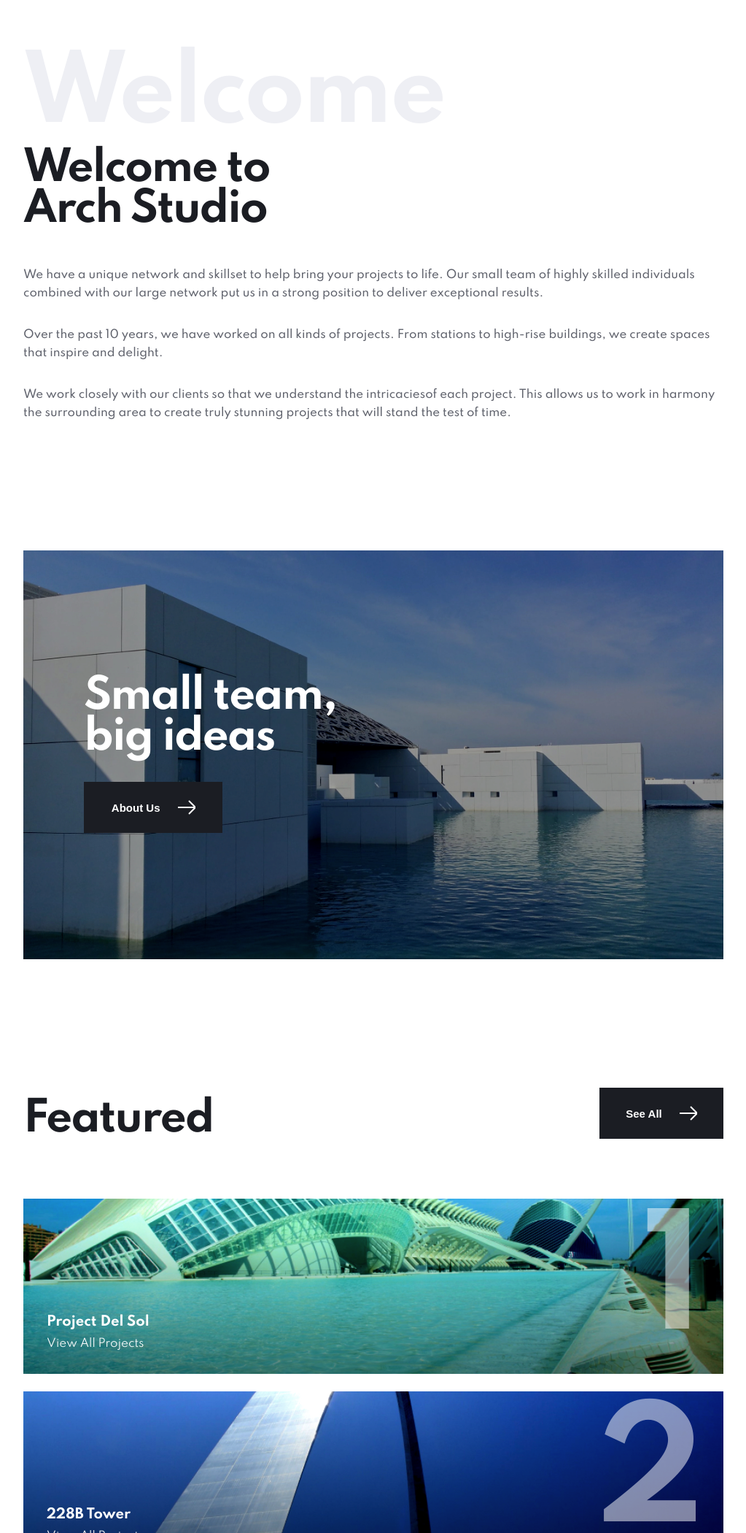
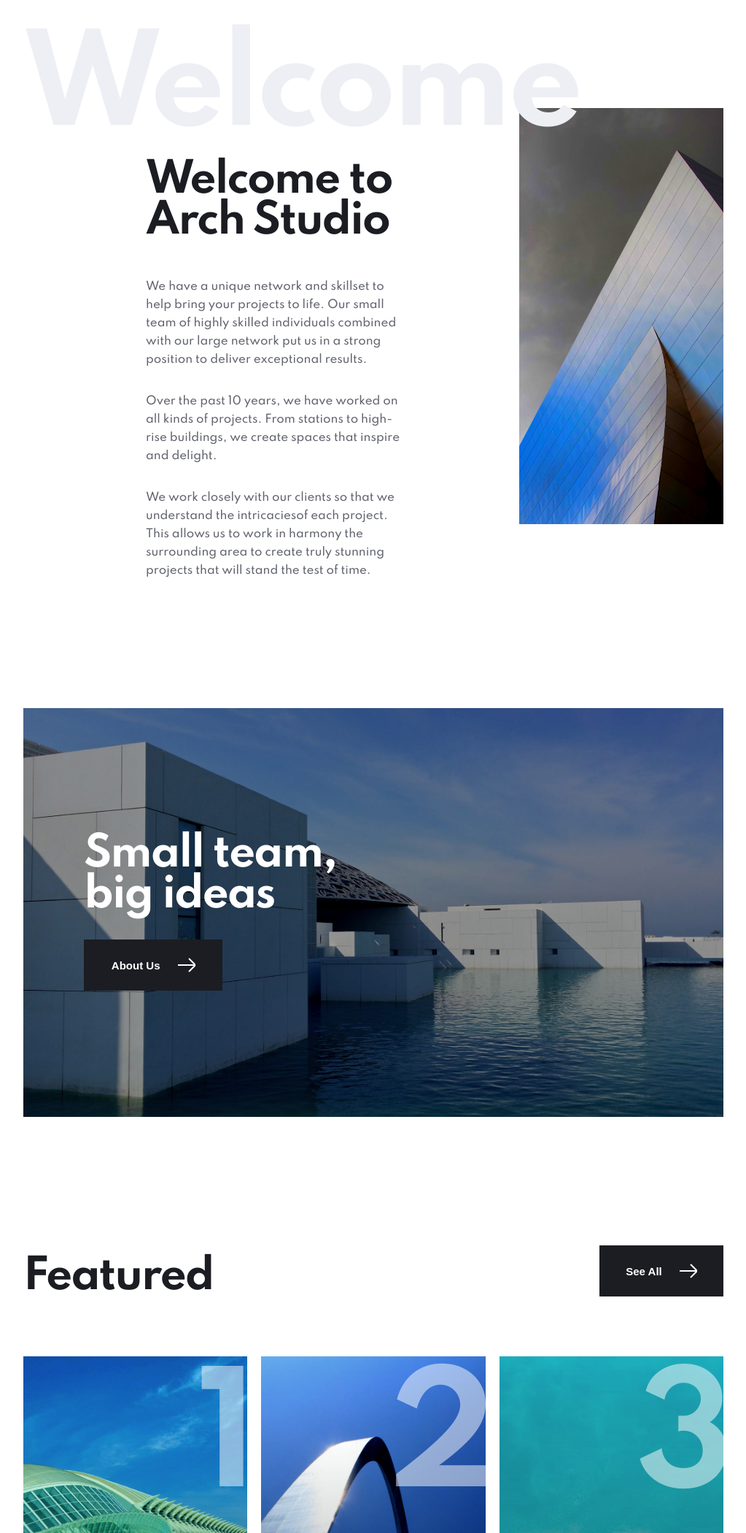
Before and after one commit to arctindev/arch-studio-gatsby, a Gatsby site: page / in a window 1280 px wide. Shown: the part 700-2800 px from the top of the page at 73% size, without its empty margins (128-1151 px from the left). Built offline with nearby package versions, Linux system fonts and the light colour scheme; Gatsby itself is replaced by a stand-in of ours.

Commit message:
Added fully responsive pages

```diff
--- a/src/components/AboutUsArticle/AboutUsArticle.js
+++ b/src/components/AboutUsArticle/AboutUsArticle.js
@@ -5,10 +5,13 @@ import {
   ArticleText,
   ArticleTitle,
   NormalWrapper,
+  ArticleImage,
+  RWDArticle,
 } from "./AboutUsArticle.styled"
 export default function AboutUsArticle() {
   return (
     <NormalWrapper>
+      <RWDArticle>
         {AboutUsData.map((item, index) => (
           <ArticleWithDecoration key={index}>
             <ArticleTitle>{item.title}</ArticleTitle>
@@ -17,6 +20,8 @@ export default function AboutUsArticle() {
             <ArticleText>{item.article3}</ArticleText>
           </ArticleWithDecoration>
         ))}
+      </RWDArticle>
+      <ArticleImage />
     </NormalWrapper>
   )
 }
--- a/src/components/AboutUsHero/AboutUsHero.styles.js
+++ b/src/components/AboutUsHero/AboutUsHero.styles.js
@@ -91,7 +91,7 @@ export const AboutUsHeroTitle = styled.h1`
     color: ${({ theme }) => theme.colors.aboutUsHeroTitle};
     font-size: 56px;
     margin: 9rem 0 2rem 0;
-    font-size: 56px;
+    line-height: 56px;
     letter-spacing: -2px;
   }
   &:after {
--- a/src/components/ContactDetails/ContactDetails.styles.js
+++ b/src/components/ContactDetails/ContactDetails.styles.js
@@ -34,7 +34,7 @@ export const DetailsTitle = styled.h1`
     width: 100%;
   }
   @media only screen and (min-width: 1120px) {
-    width: 25rem;
+    width: 15rem;
     margin-top: 0rem;
   }
 `
--- a/src/components/ContactForm/ContactForm.styled.js
+++ b/src/components/ContactForm/ContactForm.styled.js
@@ -35,6 +35,8 @@ export const FormTitle = styled.h1`
   @media only screen and (min-width: 700px) {
     width: 30rem;
     font-size: 56px;
+    line-height: 56px;
+    letter-spacing: -2px;
   }
   @media only screen and (min-width: 1120px) {
     width: 20rem;
--- a/src/components/ContactHero/ContactHero.styles.js
+++ b/src/components/ContactHero/ContactHero.styles.js
@@ -91,7 +91,7 @@ export const ContactHeroTitle = styled.h1`
     color: ${({ theme }) => theme.colors.contactHeroTitle};
     font-size: 56px;
     margin: 9rem 0 2rem 0;
-    font-size: 56px;
+    line-height: 56px;
     letter-spacing: -2px;
   }
   &:after {
--- a/src/components/Hero/Hero.styles.js
+++ b/src/components/Hero/Hero.styles.js
@@ -16,7 +16,7 @@ export const StyledHero = styled.div`
   color: ${({ theme }) => theme.colors.heroFont};
   background: url(${image}) no-repeat;
   background-size: cover;
-  background-position: 50% 70%;
+  background-position: 30% 70%;
   filter: contrast(115%) saturate(150%) brightness(110%);
   display: flex;
   align-items: center;
--- a/src/components/ItemWithImage/ItemWithImage.js
+++ b/src/components/ItemWithImage/ItemWithImage.js
@@ -7,7 +7,7 @@ import {
   ItemTextWrapper,
 } from "./ItemWithImage.styles"
 
-export default function ItemWithImage({ image, title, text }) {
+export default function ItemWithImage({ counter, image, title, text }) {
   const [active, setActive] = useState(false)
   let timeout = ""
   const handleMouseEnter = () => {
@@ -22,6 +22,7 @@ export default function ItemWithImage({ image, title, text }) {
 
   return (
     <ItemWrapper
+      counter={counter}
       onMouseEnter={handleMouseEnter}
       onMouseLeave={handleMouseLeave}
     >
--- a/src/components/ItemWithImage/ItemWithImage.styles.js
+++ b/src/components/ItemWithImage/ItemWithImage.styles.js
@@ -5,6 +5,30 @@ export const ItemWrapper = styled.div`
   width: 100%;
   position: relative;
   margin-bottom: 1.5rem;
+  @media only screen and (min-width: 1120px) {
+    width: 32%;
+    height: 560px;
+  }
+
+  &::after {
+    display: none;
+    position: absolute;
+    z-index: 1;
+    top: 0;
+    right: 2vw;
+    content: "${({ counter }) => (counter ? counter : null)}";
+    font-size: 200px;
+    color: white;
+    opacity: 0.5;
+    font-family: "Spartan";
+    font-weight: bold;
+    @media only screen and (min-width: 700px) {
+      display: block;
+    }
+    @media only screen and (min-width: 1120px) {
+      right: -1rem;
+    }
+  }
 `
 
 export const MaskedImage = styled.div`
@@ -39,7 +63,7 @@ export const MaskedImage = styled.div`
   }
   & > img {
     object-fit: cover;
-    object-position: 30% 60%;
+    object-position: 50%;
     width: inherit;
     height: inherit;
   }
@@ -53,6 +77,9 @@ export const ItemTextWrapper = styled.div`
   flex-direction: column;
   justify-content: flex-end;
   color: ${({ theme }) => theme.colors.itemWithImageText};
+  @media only screen and (min-width: 1120px) {
+    width: 15rem;
+  }
 `
 
 export const ItemTitle = styled.h3`
--- a/src/components/LandingArticle/LandingArticle.js
+++ b/src/components/LandingArticle/LandingArticle.js
@@ -4,6 +4,8 @@ import {
   ArticleTitle,
   NormalWrapper,
   PageDecoration,
+  ArticleImage,
+  RWDArticle,
 } from "./LandingArticle.styles"
 import ArticleWithDecoration from "../ArticleWithDecoration/ArticleWithDecoration"
 import { LandingArticleData } from "../../data/LandingData/LandingData"
@@ -11,6 +13,7 @@ import { LandingArticleData } from "../../data/LandingData/LandingData"
 export default function LandingArticle() {
   return (
     <NormalWrapper>
+      <RWDArticle>
         <PageDecoration>Welcome</PageDecoration>
         {LandingArticleData.map((item, index) => (
           <ArticleWithDecoration key={index}>
@@ -20,6 +23,8 @@ export default function LandingArticle() {
             <ArticleText>{item.article3}</ArticleText>
           </ArticleWithDecoration>
         ))}
+      </RWDArticle>
+      <ArticleImage />
     </NormalWrapper>
   )
 }
--- a/src/components/LandingArticle/LandingArticle.styles.js
+++ b/src/components/LandingArticle/LandingArticle.styles.js
@@ -1,9 +1,10 @@
 import styled from "styled-components"
+import image from "../../assets/images/landing/landing-article.jpg"
 
 export const NormalWrapper = styled.div`
   margin-top: 10rem;
   position: relative;
-  transition: padding 0.3s ease-in-out, opacity 0.1s ease-in-out;
+  width: 100%;
   &:before {
     content: "";
     position: absolute;
@@ -20,9 +21,52 @@ export const NormalWrapper = styled.div`
   @media only screen and (min-width: 700px) {
     margin-top: 11rem;
   }
+  @media only screen and (min-width: 1120px) {
+    display: flex;
+    flex-direction: row;
+    flex-wrap: nowrap;
+    justify-content: flex-end;
+    padding-right: 12.5vw;
+    margin-top: 12rem;
+  }
+`
+export const RWDArticle = styled.div`
+  z-index: 4;
+  width: 100%;
+  @media only screen and (min-width: 1120px) {
+    width: 60%;
+  }
+`
+
+export const ArticleImage = styled.div`
+  position: relative;
+  display: block;
+  width: 25%;
+  height: auto;
+  max-height: 570px;
+  background: url(${image}) no-repeat;
+  background-size: cover;
+  background-position-x: 50%;
+  filter: contrast(125%) saturate(170%) grayscale(0%);
+  @media only screen and (min-width: 1120px) {
+    display: block;
+  }
+  &:after {
+    z-index: 2;
+    content: "";
+    position: absolute;
+    width: 100%;
+    height: 100%;
+    background-image: linear-gradient(to bottom left, black, transparent);
+    background-size: cover;
+    top: 0;
+    left: 0;
+    opacity: 0.3;
+  }
 `
 
 export const ArticleTitle = styled.h1`
+  z-index: 5;
   line-height: 48px;
   font-size: 40px;
   width: 20rem;
@@ -63,4 +107,13 @@ export const PageDecoration = styled.span`
     font-size: 120px;
     display: block;
   }
+  @media only screen and (min-width: 1120px) {
+    font-size: 160px;
+    letter-spacing: -5px;
+    top: -7.5rem;
+  }
+  @media only screen and (min-width: 1400px) {
+    font-size: 200px;
+    letter-spacing: -5px;
+  }
 `
--- a/src/components/LandingFeatured/LandingFeatured.js
+++ b/src/components/LandingFeatured/LandingFeatured.js
@@ -1,9 +1,10 @@
-import React from "react"
+import React, { Children } from "react"
 import {
   FeaturedWrapper,
   StyledTitle,
-  ItemWrapper,
+  ItemCounter,
   RWDButton,
+  ItemRWDWrapper,
 } from "./LandingFeatured.styles"
 import Button from "../Button/Button"
 import ItemWithImage from "../ItemWithImage/ItemWithImage"
@@ -13,16 +14,16 @@ export default function LandingFeatured() {
   return (
     <FeaturedWrapper>
       <StyledTitle>Featured</StyledTitle>
+      <ItemRWDWrapper>
         {LandingFeaturedData.map((item, index) => {
           return (
-          <ItemWrapper key={index}>
             <ItemWithImage
-              key={index}
+              key={index + 1}
+              counter={index + 1}
               image={item.image}
               title={item.title}
               text={item.text}
             />
-          </ItemWrapper>
           )
         })}
         <RWDButton>
@@ -32,6 +33,7 @@ export default function LandingFeatured() {
             linkDirection="/portfolio"
           />
         </RWDButton>
+      </ItemRWDWrapper>
     </FeaturedWrapper>
   )
 }
--- a/src/components/LandingFeatured/LandingFeatured.styles.js
+++ b/src/components/LandingFeatured/LandingFeatured.styles.js
@@ -1,11 +1,10 @@
 import styled from "styled-components"
 
-export const FeaturedWrapper = styled.ol`
+export const FeaturedWrapper = styled.div`
   position: relative;
   min-height: 960px;
   width: 100%;
   padding: 5rem 6.5vw 5rem 6.5vw;
-  counter-reset: listCounter;
   display: flex;
   flex-direction: column;
   align-items: flex-start;
@@ -13,6 +12,17 @@ export const FeaturedWrapper = styled.ol`
   background-color: ${({ theme }) => theme.colors.landingFeaturedBG};
   @media only screen and (min-width: 700px) {
     padding: 5rem 12.5vw 10rem 12.5vw;
+  }
+`
+
+export const ItemRWDWrapper = styled.div`
+  width: 100%;
+  display: flex;
+  flex-direction: column;
+  @media only screen and (min-width: 1120px) {
+    flex-direction: row;
+    width: 100%;
+    justify-content: space-between;
   }
 `
 
@@ -31,28 +41,6 @@ export const StyledTitle = styled.h2`
   }
 `
 
-export const ItemWrapper = styled.li`
-  counter-increment: listCounter;
-  position: relative;
-  width: inherit;
-  &::after {
-    display: none;
-    position: absolute;
-    z-index: 1;
-    top: 0;
-    right: 2vw;
-    content: counter(listCounter);
-    font-size: 200px;
-    color: white;
-    opacity: 0.5;
-    font-family: "Spartan";
-    font-weight: bold;
-    @media only screen and (min-width: 700px) {
-      display: block;
-    }
-  }
-`
-
 export const RWDButton = styled.div`
   width: 100%;
   position: relative;
```
Also changed, not shown: src/components/AboutUsArticle/AboutUsArticle.styled.js (+39 -0 lines), src/components/AboutUsLeaders/AboutUsLeaders.styles.js (+11 -0 lines), src/components/PortfolioGallery/PortfolioGallery.styles.js (+7 -0 lines), src/assets/images/about/articleImage.jpg (added), src/assets/images/contact/contactMap.jpg, src/assets/images/landing/landing-article.jpg (added). Lines whose indentation alone changed are shown as unchanged.
